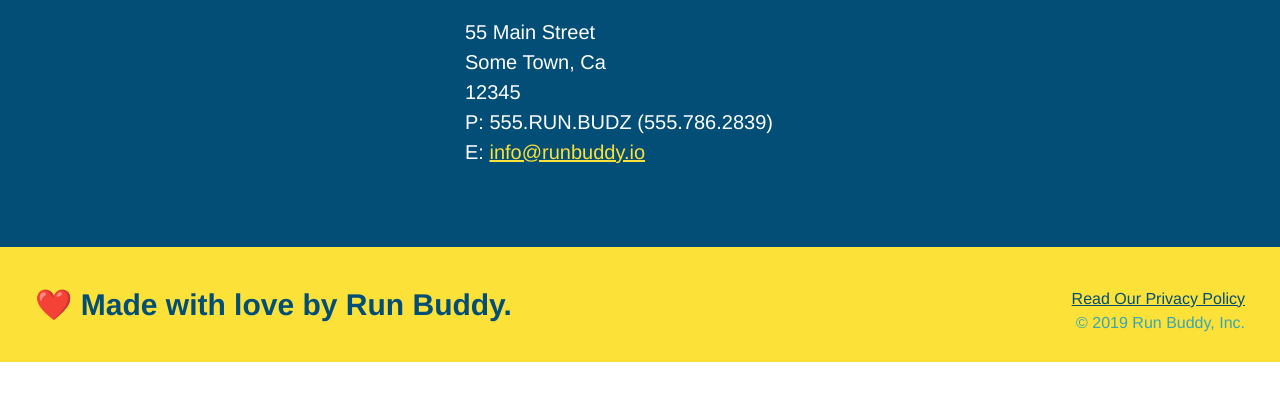
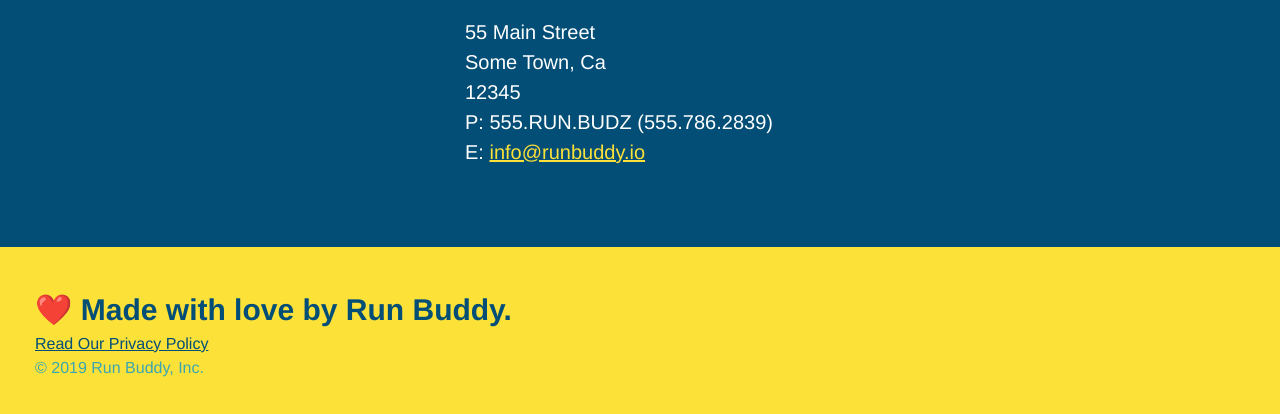
Before and after one commit to channchealysek/run-buddy, a plain HTML site: page index.html in a window 1280 px wide. Shown: the part 4743-5157 px from the top of the page. Before the commit the page ends 5105 px from the top, so only its background shows below. Drawn offline with Linux system fonts and the light colour scheme.

```diff
--- a/assets/css/style.css
+++ b/assets/css/style.css
@@ -55,22 +55,22 @@
 
 /* FOOTER STYLES START */
 footer {
+  display: flex;
+  flex-wrap: wrap;
+  justify-content: space-between;
   background: #fce138;
   padding: 40px 35px;
-  width: 100%;
+
 }
 
 footer h2 {
-  display: inline;
   color: #024e76;
   font-size: 30px;
   margin: 0;
 }
 
 footer div {
-  float: right;
   line-height: 1.5;
-  text-align: right;
 }
 
 footer a {
--- a/index.html
+++ b/index.html
@@ -197,8 +197,8 @@
 
     <!-- footer -->
     <footer>
-      <h2>❤️ Made with love by Run Buddy.</h2>
       <div>
+        <h2>❤️ Made with love by Run Buddy.</h2>
         <a href="./privacy-policy.html">Read Our Privacy Policy</a><br/>
         &copy; 2019 Run Buddy, Inc.
       </div>
```
